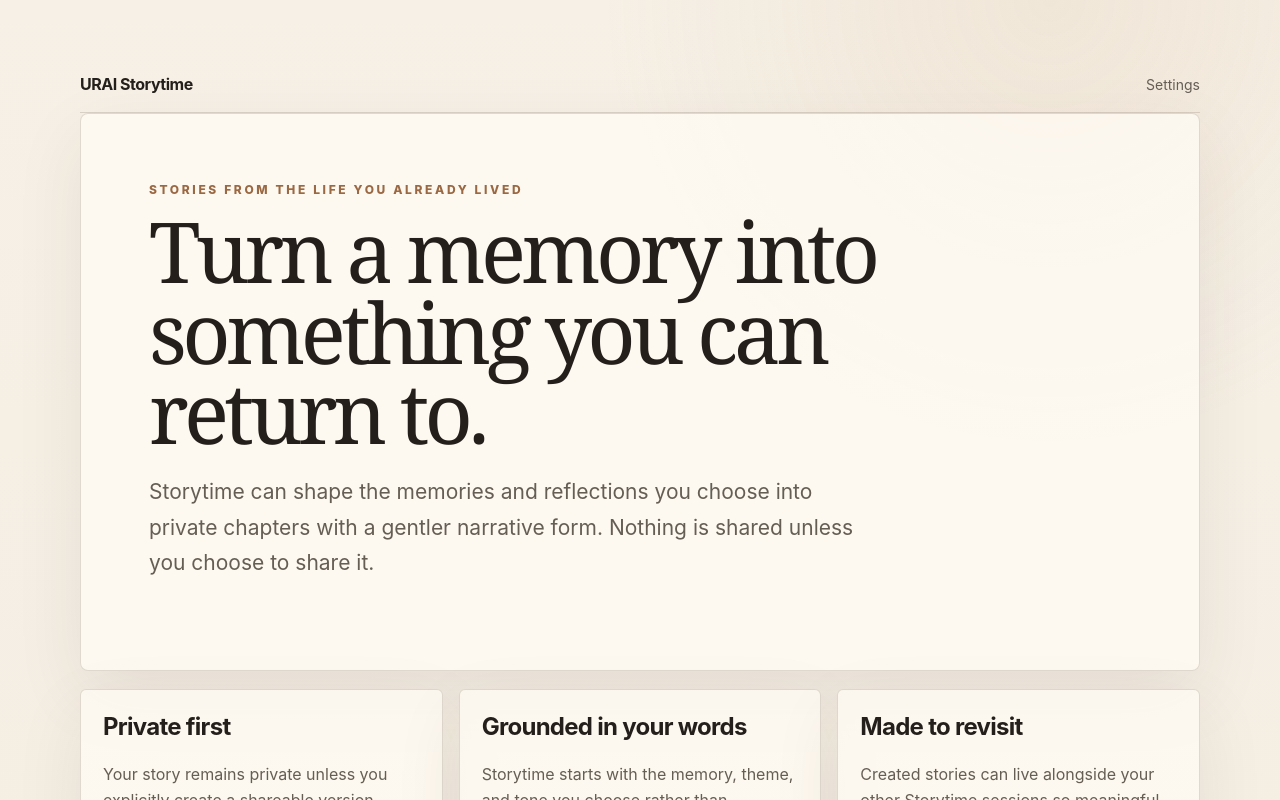
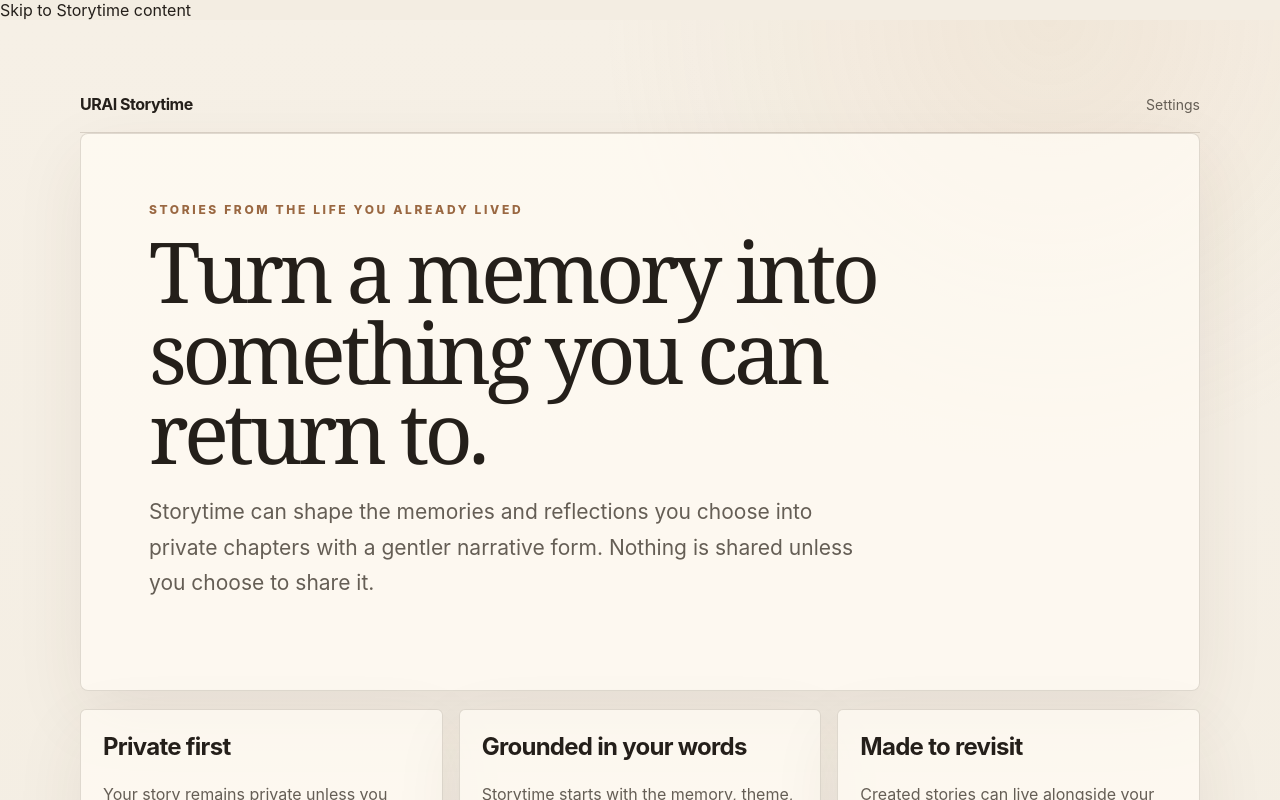
Before and after one commit to LifeLoggerAI/urai-storytime, a Next.js app: page /storytime in a window 1280 px wide. Shown: the top 800 px of the page. Built offline with nearby package versions, Linux system fonts and the light colour scheme; no server answers.

Commit message:
A11y: add skip navigation and form busy semantics

```diff
--- a/src/components/storytime/StorytimeHome.tsx
+++ b/src/components/storytime/StorytimeHome.tsx
@@ -120,7 +120,9 @@ export function StorytimeHome() {
   }
 
   return (
-    <main className="storytime-shell">
+    <>
+      <a className="storytime-skip-link" href="#storytime-main">Skip to Storytime content</a>
+      <main className="storytime-shell" id="storytime-main" tabIndex={-1}>
       <div className="storytime-wrap">
         <nav className="storytime-nav" aria-label="Storytime">
           <a className="storytime-brand" href="/storytime">URAI Storytime</a>
@@ -148,7 +150,12 @@ export function StorytimeHome() {
           <SessionLibrary />
         </section>
 
-        <form className="storytime-card storytime-form" onSubmit={handleCreateStory} aria-describedby={!cloudReady ? "storytime-unavailable" : undefined}>
+        <form
+          className="storytime-card storytime-form"
+          onSubmit={handleCreateStory}
+          aria-describedby={!cloudReady ? "storytime-unavailable" : undefined}
+          aria-busy={isSubmitting}
+        >
           <p className="storytime-pill">Private story</p>
           <h2>Create a story</h2>
           <p>Choose the details you want Storytime to use. You can keep the source brief—a few lines are enough.</p>
@@ -234,6 +241,7 @@ export function StorytimeHome() {
           </p>
         </form>
       </div>
-    </main>
+      </main>
+    </>
   );
 }
```
